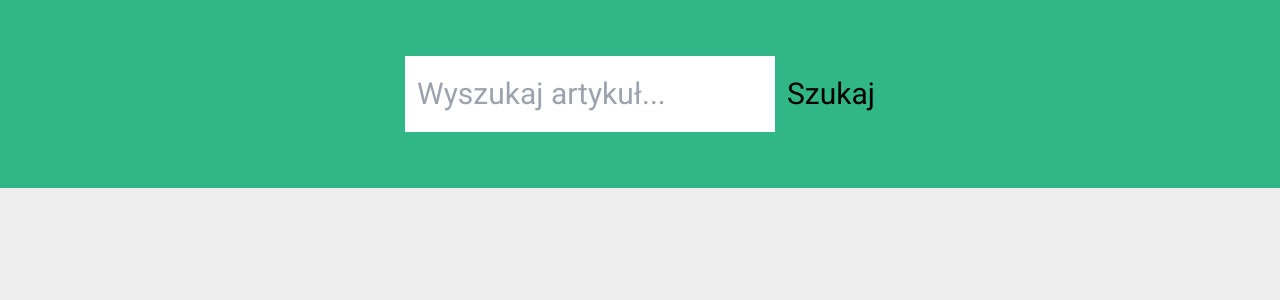
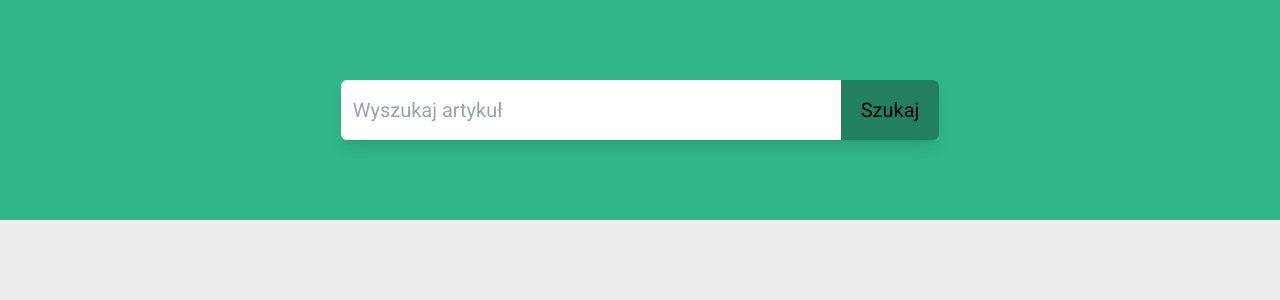
Before and after one commit to wtswistak/scraper, a React (Vite) app: page / in a window 1280 px wide. Shown: the top 300 px of the page. Built offline with nearby package versions, Linux system fonts and the light colour scheme.

Commit message:
add loader, results options

```diff
--- a/src/components/SearchResults.jsx
+++ b/src/components/SearchResults.jsx
@@ -1,7 +1,10 @@
-function SearchResults({ searchResults }) {
+function SearchResults({ searchResults, searchQuery, isLoading }) {
   return (
     <ul className="grid grid-cols-4 max-w-[1680px] mx-auto">
-      {searchResults.map((article, index) => (
+      {!searchResults.length && searchQuery && !isLoading ? (
+        <p>Brak wyników dla artykułu: {searchQuery}</p>
+      ) : (
+        searchResults.map((article, index) => (
           <li key={index} className="flex flex-col p-2">
             <img src={article.img} alt={article.name} />
             <div>
@@ -12,7 +15,8 @@ function SearchResults({ searchResults }) {
               </a>
             </div>
           </li>
-      ))}
+        ))
+      )}
     </ul>
   );
 }
--- a/src/components/ui/Form.jsx
+++ b/src/components/ui/Form.jsx
@@ -9,21 +9,23 @@ function Form({ onSearch }) {
   };
 
   return (
-    <form
-      onSubmit={handleSubmit}
-      className="flex justify-center py-14 bg-[#31b688]"
-    >
+    <div className="flex justify-center py-20 bg-[#31b688]">
+      <form onSubmit={handleSubmit} className="flex shadow-lg  ">
         <input
           type="text"
-        placeholder="Wyszukaj artykuł..."
+          placeholder="Wyszukaj artykuł"
           value={searchQuery}
           onChange={(e) => setSearchQuery(e.target.value)}
-        className="text-3xl px-3 py-5 mr-3"
+          className="text-xl px-3 py-4  min-w-[500px] rounded-l-md focus-within:outline-none"
         />
-      <button type="submit" className="text-3xl">
+        <button
+          type="submit"
+          className="text-xl bg-[#227f5f] px-5  rounded-r-md"
+        >
           Szukaj
         </button>
       </form>
+    </div>
   );
 }
 
--- a/src/index.css
+++ b/src/index.css
@@ -6,8 +6,30 @@
 @layer components {
   body {
     font-family: "Roboto", monospace;
-
     margin: 0 auto;
     background-color: #ededed;
   }
+  .loader {
+    width: 45px;
+    aspect-ratio: 0.75;
+    --c: no-repeat linear-gradient(#161616 0 0);
+    background: var(--c) 0% 50%, var(--c) 50% 50%, var(--c) 100% 50%;
+    background-size: 20% 50%;
+    animation: loading 1s infinite linear;
+  }
+
+  @keyframes loading {
+    20% {
+      background-position: 0% 0%, 50% 50%, 100% 50%;
+    }
+    40% {
+      background-position: 0% 100%, 50% 0%, 100% 50%;
+    }
+    60% {
+      background-position: 0% 50%, 50% 100%, 100% 0%;
+    }
+    80% {
+      background-position: 0% 50%, 50% 50%, 100% 100%;
+    }
+  }
 }
--- /dev/null
+++ b/src/layouts/LoadingLayout.jsx
@@ -0,0 +1,9 @@
+function LoadingLayout() {
+  return (
+    <div className="fixed top-0 inset-0 z-50 flex items-center justify-center bg-slate-400/20 backdrop-blur-sm ">
+      <div className="loader"></div>
+    </div>
+  );
+}
+
+export default LoadingLayout;
--- a/src/pages/HomePage.jsx
+++ b/src/pages/HomePage.jsx
@@ -1,22 +1,30 @@
-import axios from "axios";
 import Form from "../components/ui/Form";
 import { useEffect, useState } from "react";
 import { useNavigate, useParams } from "react-router-dom";
 import fetchArticles from "../services/fetchArticles";
 import SearchResults from "../components/SearchResults";
+import LoadingLayout from "../layouts/LoadingLayout";
 
 function HomePage() {
   const [searchResults, setSearchResults] = useState([]);
+  const [isLoading, setIsLoading] = useState(false);
   const { searchQuery } = useParams();
   const navigate = useNavigate();
 
   useEffect(() => {
+    setIsLoading(true);
+
     if (searchQuery) {
-      fetchArticles(searchQuery).then((articles) => {
-        setSearchResults(articles);
-      });
+      fetchArticles(searchQuery)
+        .then((articles) => {
+          setSearchResults(articles);
+        })
+        .finally(() => {
+          setIsLoading(false);
+        });
     } else {
       setSearchResults([]);
+      setIsLoading(false);
     }
   }, [searchQuery]);
 
@@ -25,10 +33,17 @@ function HomePage() {
   };
 
   return (
-    <div>
-      <Form onSearch={handleSearch} />
-      <SearchResults searchResults={searchResults} />
-    </div>
+    <>
+      {isLoading && <LoadingLayout />}
+      <div>
+        <Form onSearch={handleSearch} />
+        <SearchResults
+          searchResults={searchResults}
+          searchQuery={searchQuery}
+          isLoading={isLoading}
+        />
+      </div>
+    </>
   );
 }
 
```
Also changed, not shown: 1 other file (tests, documents, lock files or other folders). Lines whose indentation alone changed are shown as unchanged.
